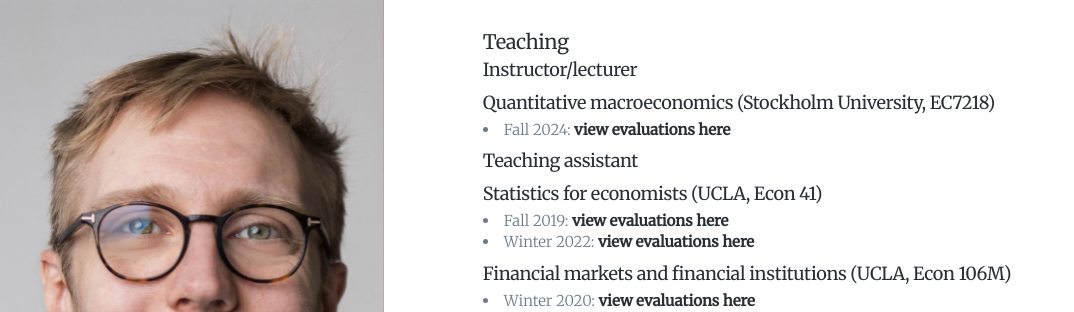
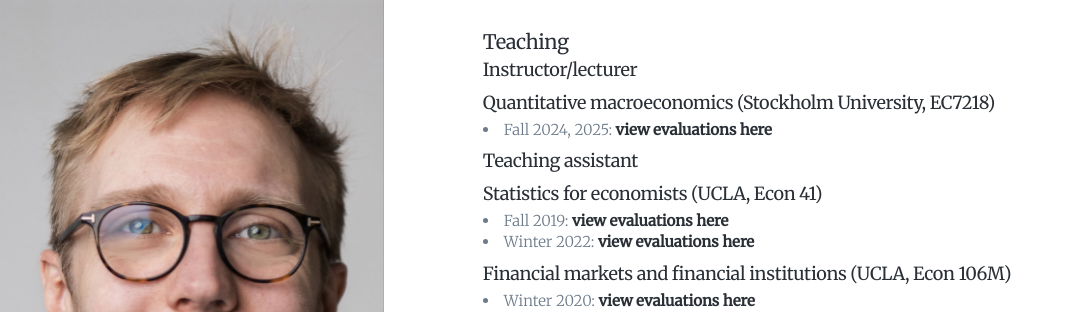
Before and after one commit to bojeryd91/bojeryd91.github.io, a Jekyll site: the page built from _pages/teaching.md, in a window 1280 px wide and 900 px high. Shown: the top 312 px of the window, without its empty margins (0-1074 px from the left). Built offline with Jekyll 4.4.1, drawn with Linux system fonts in a browser that asks for light colours; nearby versions of some CDN libraries; some web fonts are replaced.

Commit message:
Update teaching evaluations link for Fall 2024

```diff
--- a/_pages/teaching.md
+++ b/_pages/teaching.md
@@ -6,7 +6,7 @@ featured_image: /images/headshot1.jpg
 
 ##  Instructor/lecturer
 ### Quantitative macroeconomics (Stockholm University, EC7218)
-- Fall 2024: <a href="https://www.jesperbojeryd.se/misc/teaching_evals/lecturer_evaluations_2024F_EC7218.pdf" target="_blank">view evaluations here</a>
+- Fall 2024, 2025: <a href="https://www.jesperbojeryd.se/misc/teaching_evals/lecturer_evaluations_EC7218.pdf" target="_blank">view evaluations here</a>
 
 ##  Teaching assistant
 ### Statistics for economists (UCLA, Econ 41)
```
